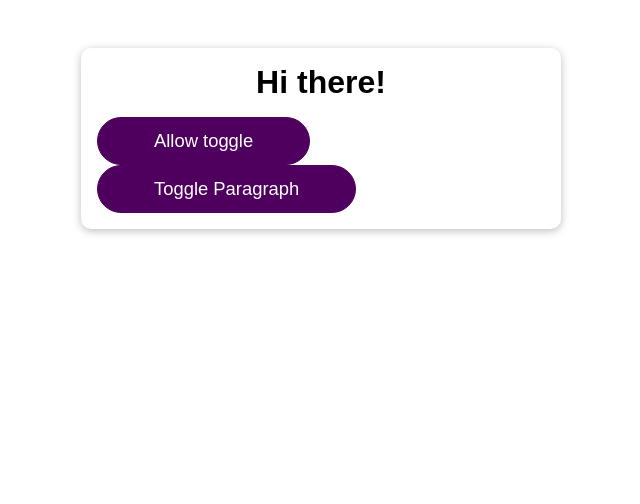
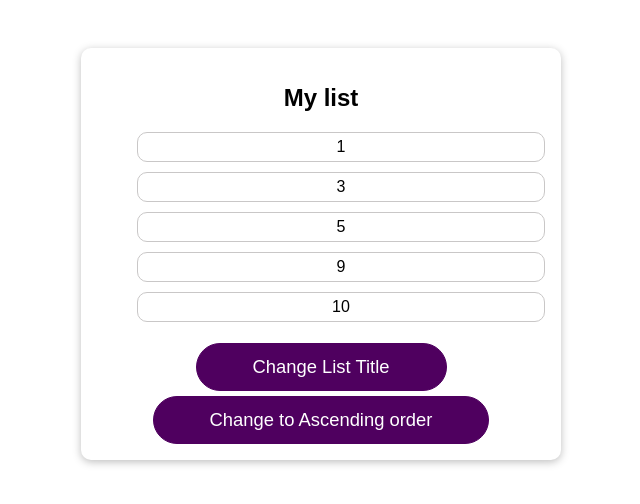
Before and after one commit to jaiswalk008/react-tutorial-3, a React (Create React App) app: page / in a window 1280 px wide. Shown: the top 504 px of the page, without its empty margins (319-959 px from the left). Built offline with nearby package versions, Linux system fonts and the light colour scheme.

Commit message:
used useMemo() for caching array in both asc and desc order

```diff
--- a/src/App.css
+++ b/src/App.css
@@ -5,6 +5,17 @@
   background: white;
   box-shadow: 0 2px 8px rgba(0, 0, 0, 0.26);
   border-radius: 10px;
+  color: black;
+  text-align: center;
+}
+ul{
+  list-style: none;
+}
+li{
+  margin: 10px 0;
+  padding: 5px 0px;
+  border: 1px solid rgb(201, 199, 199);
+  border-radius: 10px;
 }
 
 .app h1 {
--- a/src/App.js
+++ b/src/App.js
@@ -1,38 +1,23 @@
 import React from 'react';
 import Button from './components/UI/Button/Button'
-import DemoOutput from './components/Demo/DemoOutput';
-import { useState , useCallback} from 'react';
+import DemoList from './components/Demo/DemoList';
+import { useState , useCallback , useMemo} from 'react';
 import './App.css';
 
 function App() {
-  const [showParagraph , setShowParagraph] = useState(false);
-  const [allowToggle , setAllowToggle] = useState(false);
-  console.log('APP RUNNING')
-
-  //usecallback creates  an object ofthe function which doesnot changes and we do this since
-  //we now that the function is not going to change.
-  /*The empty dependency array ([]) indicates that the function does not depend
-  on any variables from the component's scope. This means the function is created
-  once and memoized, and it won't change across renders unless its dependencies change.
-  if we don't pass allowToggle in the array then the function will be created with allowToggle
-  being false and it will not know if the value has changed.   */
-  const allowToggleHandler = () => setAllowToggle(true);
-  const toggleParagraphHandler = useCallback(() =>{
-    if(allowToggle){
-      setShowParagraph((prevState) => !prevState);
-
-    }
-  },[allowToggle])
-
+  const [listTitle , setListTitle] = useState('My list')
+  const changeTitleHandler = useCallback(() =>{
+    setListTitle('New Title');
+  },[]);
+  const [order , setOrder]= useState(true);
+  //takes a callback and returns a object by doing the memoization
+  const changeOrderHandler =() => setOrder(!order);
+  const listItems = useMemo(() => [5,3,1,10,9],[]);
   return (
     <div className="app">
-      <h1>Hi there!</h1>
-      <DemoOutput show={showParagraph}/>
-      {/* false is also created but it is a primitive value so false===false evaluates to true
-      but with functions it will be an object which is reference type */}
-      {/* nothing changes on the button but everytime the app component is reexecuted a new function is created*/}
-      <Button onClick={allowToggleHandler}>Allow toggle</Button>
-      <Button onClick ={toggleParagraphHandler}>Toggle Paragraph</Button>
+      <DemoList title={listTitle} order={order} items={listItems} />
+      <Button onClick={changeTitleHandler} >Change List Title</Button>
+      <Button onClick={changeOrderHandler}>Change to {order? "Ascending" : "Descending"} order</Button>
     </div>
   );
 }
--- /dev/null
+++ b/src/components/Demo/DemoList.js
@@ -0,0 +1,32 @@
+import React, {useMemo , useState} from 'react'
+
+function DemoList({items ,title, order}) {
+  // const [listItems , setListItems] = useState(items);
+  const sortedInAscendingOrder = useMemo(() =>{
+    console.log('Ascending  sorted list')
+    return [...items].sort((a,b) => a-b);
+  },[items]);
+
+  const sortedInDescendingOrder = useMemo(() =>{
+    console.log('Descending  sorted list')
+    return [...items].sort((a, b) => b-a);
+  },[items]);
+  // setListItems(sortedList)
+  console.log('demolist running')
+  return (
+    <div>
+      <h2>{title}</h2>
+      <ul>
+        {order
+          ? sortedInAscendingOrder.map((item) => (
+              <li key={item}>{item}</li>
+            ))
+          : sortedInDescendingOrder.map((item) => (
+              <li key={item}>{item}</li>
+            ))}
+      </ul>
+    </div>
+  );
+}
+
+export default React.memo(DemoList);
--- a/src/components/Demo/DemoOutput.js
+++ /dev/null
@@ -1,11 +0,0 @@
-import React from 'react'
-import MyParagraph from './MyParagraph'
-function DemoOutput(props) {
-    console.log('demo output running');
-  return (
-    <MyParagraph>{props.show? 'This is new' : ''}</MyParagraph>
-  )
-}
-//memo tells a react that it should look for props and compare the new values and old values
-//The consequences of memo is that we tradeoff function reexecution with props comparision
-export default React.memo(DemoOutput);
--- a/src/components/UI/Button/Button.module.css
+++ b/src/components/UI/Button/Button.module.css
@@ -7,6 +7,7 @@
   cursor: pointer;
   font-size: 1.15rem;
   border-radius: 30px;
+  margin-top: 5px;
 }
 
 .button:hover,
```
